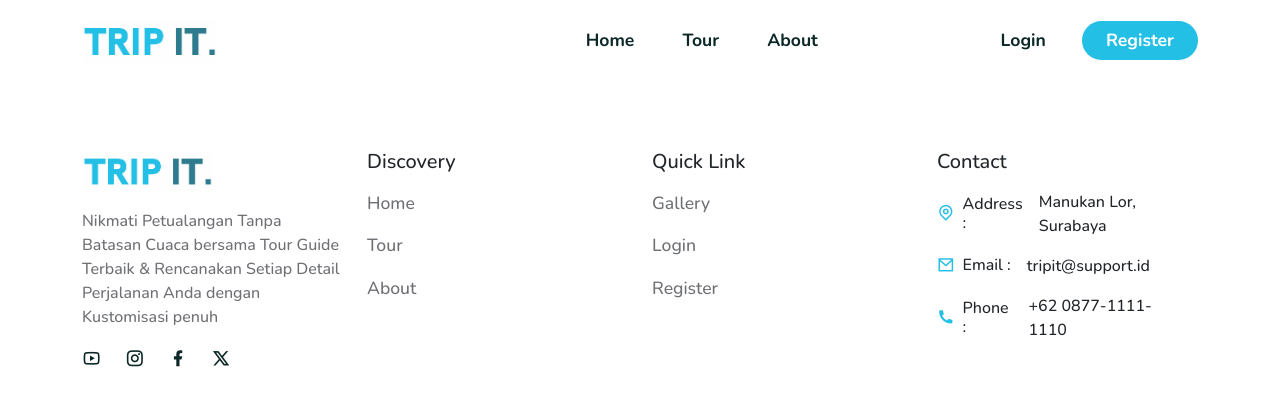
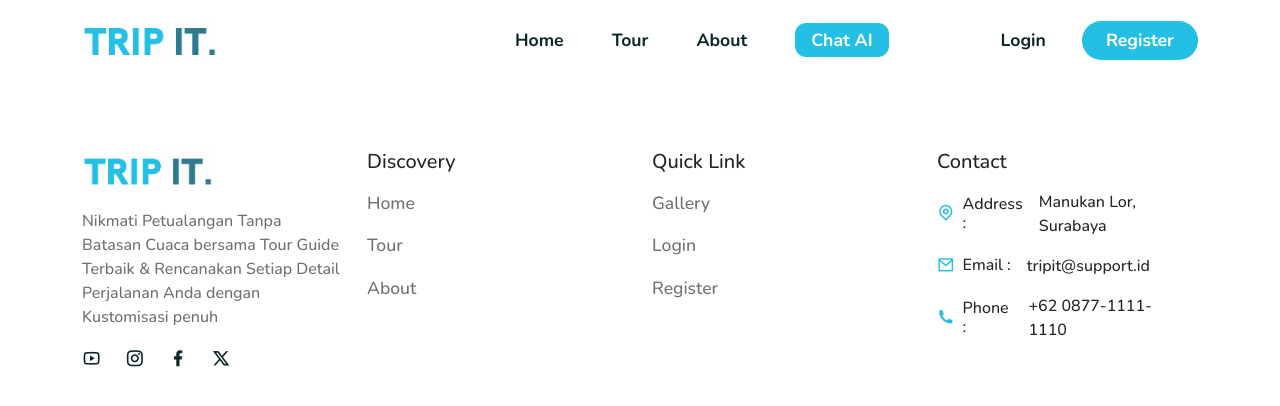
Before and after one commit to Sayafrudin/mini-project, a React (Vite) app in the folder trip-it/: page /chat in a window 1280 px wide. Shown: the top 406 px of the page. Built offline with nearby package versions, Linux system fonts and the light colour scheme; a web font is replaced by a local one.

Commit message:
add chat ai link

```diff
--- a/trip-it/src/components/Header/Header.jsx
+++ b/trip-it/src/components/Header/Header.jsx
@@ -16,6 +16,10 @@ const nav__links = [
   {
     path: "/about",
     display: "About",
+  },
+  {
+    path: "/chat",
+    display: "Chat AI",
   },
 ];
 
```
